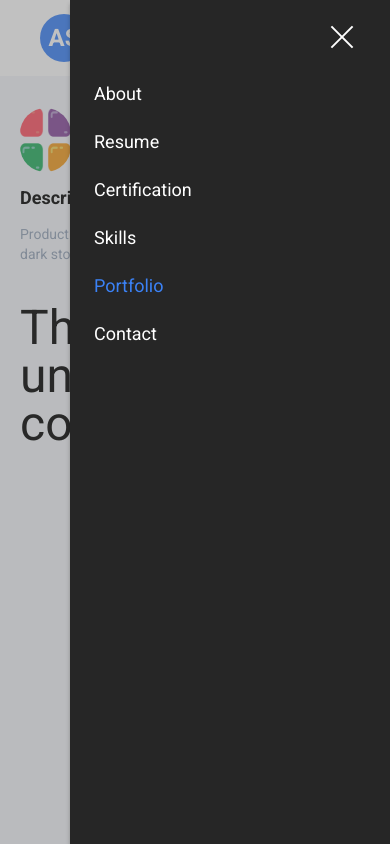
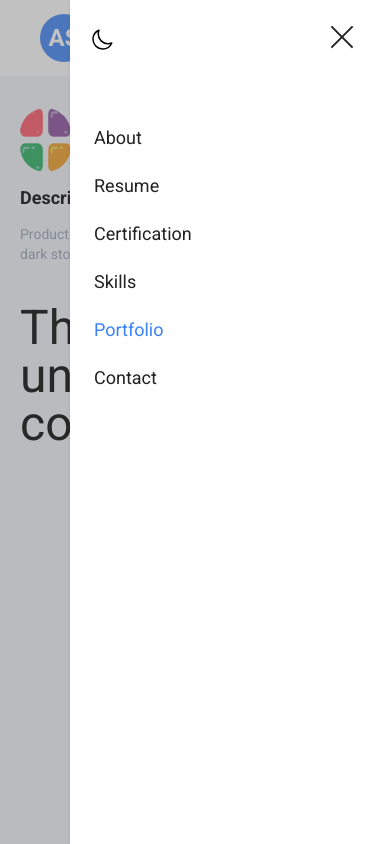
Before and after one commit to ovi100/ovi100.github.io, a Next.js app: page /project/1 in a window 390 px wide. Both pictures are taken after a click on the element 342 px from the left and 38 px from the top of the page. Shown: the top 844 px of the page. Built offline with nearby package versions, Linux system fonts and the light colour scheme.

Commit message:
[UPDATE]: theme toggle mode added to navbar

```diff
--- a/app/components/Navbar.jsx
+++ b/app/components/Navbar.jsx
@@ -6,7 +6,7 @@ import { Link } from "react-scroll";
 import SideNav from "./SideNav";
 
 const Navbar = () => {
-  const [theme, setTheme] = useState('light');
+  const [theme, setTheme] = useState("light");
   const [sticky, setSticky] = useState(false);
   const [open, setOpen] = useCycle(false, true);
 
@@ -27,9 +27,12 @@ const Navbar = () => {
 
   useEffect(() => {
     // Check system theme preference
-    const systemTheme = window.matchMedia('(prefers-color-scheme: dark)').matches ? 'dark' : 'light';
-    setTheme(localStorage.getItem('theme') || systemTheme);
-    document.documentElement.classList.toggle('dark', theme === 'dark');
+    const systemTheme = window.matchMedia("(prefers-color-scheme: dark)")
+      .matches
+      ? "dark"
+      : "light";
+    setTheme(localStorage.getItem("theme") || systemTheme);
+    document.documentElement.classList.toggle("dark", theme === "dark");
   }, [theme]);
 
   const toggleOpen = () => {
@@ -38,17 +41,18 @@ const Navbar = () => {
   };
 
   const toggleTheme = () => {
-    const newTheme = theme === 'light' ? 'dark' : 'light';
+    const newTheme = theme === "light" ? "dark" : "light";
     setTheme(newTheme);
-    localStorage.setItem('theme', newTheme);
-    document.documentElement.classList.toggle('dark', newTheme === 'dark');
+    localStorage.setItem("theme", newTheme);
+    document.documentElement.classList.toggle("dark", newTheme === "dark");
   };
 
   return (
     <>
       <div
-        className={`navbar w-full bg-white dark:bg-theme z-10 flex items-center justify-between px-10 py-3.5 ${sticky ? "fixed top-0 shadow-[0_0_10px_0_rgba(0,0,0,.8)]" : ""
-          }`}
+        className={`navbar w-full bg-white dark:bg-theme z-10 flex items-center justify-between px-10 py-3.5 ${
+          sticky ? "fixed top-0 shadow-[0_0_10px_0_rgba(0,0,0,.8)]" : ""
+        }`}
       >
         <a className="logo flex items-center" href="/">
           <div className="letters bg-blue-500 w-12 h-12 rounded-full text-white text-2xl font-bold flex items-center justify-center">
@@ -77,13 +81,35 @@ const Navbar = () => {
             ))}
             <li>
               <button onClick={() => toggleTheme()}>
-                {theme === 'dark' ? (
-                  <svg xmlns="http://www.w3.org/2000/svg" fill="none" viewBox="0 0 24 24" strokeWidth={1.5} stroke="currentColor" className="w-6 h-6 text-white">
-                    <path strokeLinecap="round" strokeLinejoin="round" d="M12 3v2.25m6.364.386-1.591 1.591M21 12h-2.25m-.386 6.364-1.591-1.591M12 18.75V21m-4.773-4.227-1.591 1.591M5.25 12H3m4.227-4.773L5.636 5.636M15.75 12a3.75 3.75 0 1 1-7.5 0 3.75 3.75 0 0 1 7.5 0Z" />
+                {theme === "dark" ? (
+                  <svg
+                    xmlns="http://www.w3.org/2000/svg"
+                    fill="none"
+                    viewBox="0 0 24 24"
+                    strokeWidth={1.5}
+                    stroke="currentColor"
+                    className="w-6 h-6 text-white"
+                  >
+                    <path
+                      strokeLinecap="round"
+                      strokeLinejoin="round"
+                      d="M12 3v2.25m6.364.386-1.591 1.591M21 12h-2.25m-.386 6.364-1.591-1.591M12 18.75V21m-4.773-4.227-1.591 1.591M5.25 12H3m4.227-4.773L5.636 5.636M15.75 12a3.75 3.75 0 1 1-7.5 0 3.75 3.75 0 0 1 7.5 0Z"
+                    />
                   </svg>
                 ) : (
-                  <svg xmlns="http://www.w3.org/2000/svg" fill="none" viewBox="0 0 24 24" strokeWidth={1.5} stroke="currentColor" className="w-6 h-6 text-black">
-                    <path strokeLinecap="round" strokeLinejoin="round" d="M21.752 15.002A9.72 9.72 0 0 1 18 15.75c-5.385 0-9.75-4.365-9.75-9.75 0-1.33.266-2.597.748-3.752A9.753 9.753 0 0 0 3 11.25C3 16.635 7.365 21 12.75 21a9.753 9.753 0 0 0 9.002-5.998Z" />
+                  <svg
+                    xmlns="http://www.w3.org/2000/svg"
+                    fill="none"
+                    viewBox="0 0 24 24"
+                    strokeWidth={1.5}
+                    stroke="currentColor"
+                    className="w-6 h-6 text-black"
+                  >
+                    <path
+                      strokeLinecap="round"
+                      strokeLinejoin="round"
+                      d="M21.752 15.002A9.72 9.72 0 0 1 18 15.75c-5.385 0-9.75-4.365-9.75-9.75 0-1.33.266-2.597.748-3.752A9.753 9.753 0 0 0 3 11.25C3 16.635 7.365 21 12.75 21a9.753 9.753 0 0 0 9.002-5.998Z"
+                    />
                   </svg>
                 )}
               </button>
@@ -91,25 +117,31 @@ const Navbar = () => {
           </ul>
         </div>
         <div
-          className={`menu-icon cursor-pointer select-none absolute right-7 md:hidden ${sticky ? "z-20" : "z-50"
-            }`}
+          className={`menu-icon cursor-pointer select-none absolute right-7 md:hidden ${
+            sticky ? "z-20" : "z-50"
+          }`}
           onClick={toggleOpen}
         >
           <motion.span
             animate={{ rotate: open ? 45 : 0, y: open ? 6 : 0 }}
-            className="block bg-white w-[30px] h-0.5 m-[5px]"
+            className="block bg-theme dark:bg-white w-[30px] h-0.5 m-[5px]"
           />
           <motion.span
             animate={{ opacity: open ? 0 : 1 }}
-            className="block bg-white w-[30px] h-0.5 m-[5px]"
+            className="block bg-theme dark:bg-white w-[30px] h-0.5 m-[5px]"
           />
           <motion.span
             animate={{ rotate: open ? -45 : 0, y: open ? -8 : 0 }}
-            className="block bg-white w-[30px] h-0.5 m-[5px]"
+            className="block bg-theme dark:bg-white w-[30px] h-0.5 m-[5px]"
           />
         </div>
       </div>
-      <SideNav open={open} toggleOpen={toggleOpen} />
+      <SideNav
+        open={open}
+        toggleOpen={toggleOpen}
+        theme={theme}
+        toggleTheme={toggleTheme}
+      />
     </>
   );
 };
--- a/app/components/SideNav.jsx
+++ b/app/components/SideNav.jsx
@@ -2,7 +2,7 @@ import { motion } from "framer-motion";
 import { useEffect, useRef, useState } from "react";
 import { Link } from "react-scroll";
 
-const SideNav = ({ open, toggleOpen }) => {
+const SideNav = ({ open, toggleOpen, theme, toggleTheme }) => {
   const [sticky, setSticky] = useState(false);
   const containerRef = useRef(null);
   const pages = [
@@ -49,33 +49,71 @@ const SideNav = ({ open, toggleOpen }) => {
   return (
     <>
       <motion.div
-        className={`sidebar bg-[#262626] w-80 fixed top-0 h-screen shadow-[0_4px_4px_rgba(0,0,0,0.25)] md:hidden ${!open ? "-right-full" : "right-0"
-          } z-30 ease-in-out duration-300 px-3 py-2`}
+        className={`sidebar bg-white dark:bg-[#262626] w-80 fixed top-0 h-screen shadow dark:shadow-[0_4px_4px_rgba(0,0,0,0.25)] md:hidden ${
+          !open ? "-right-full" : "right-0"
+        } z-30 ease-in-out duration-300 px-3 py-2`}
         initial={false}
         animate={open ? "open" : "closed"}
         ref={containerRef}
       >
+        <button
+          className="theme-toggle ml-2 cursor-pointer block mt-5"
+          onClick={() => toggleTheme()}
+        >
+          {theme === "dark" ? (
+            <svg
+              xmlns="http://www.w3.org/2000/svg"
+              fill="none"
+              viewBox="0 0 24 24"
+              strokeWidth={1.5}
+              stroke="currentColor"
+              className="w-8 h-8 text-theme dark:text-white"
+            >
+              <path
+                strokeLinecap="round"
+                strokeLinejoin="round"
+                d="M12 3v2.25m6.364.386-1.591 1.591M21 12h-2.25m-.386 6.364-1.591-1.591M12 18.75V21m-4.773-4.227-1.591 1.591M5.25 12H3m4.227-4.773L5.636 5.636M15.75 12a3.75 3.75 0 1 1-7.5 0 3.75 3.75 0 0 1 7.5 0Z"
+              />
+            </svg>
+          ) : (
+            <svg
+              xmlns="http://www.w3.org/2000/svg"
+              fill="none"
+              viewBox="0 0 24 24"
+              strokeWidth={1.5}
+              stroke="currentColor"
+              className="w-6 h-6 text-black"
+            >
+              <path
+                strokeLinecap="round"
+                strokeLinejoin="round"
+                d="M21.752 15.002A9.72 9.72 0 0 1 18 15.75c-5.385 0-9.75-4.365-9.75-9.75 0-1.33.266-2.597.748-3.752A9.753 9.753 0 0 0 3 11.25C3 16.635 7.365 21 12.75 21a9.753 9.753 0 0 0 9.002-5.998Z"
+              />
+            </svg>
+          )}
+        </button>
         <div
-          className={`menu-icon cursor-pointer select-none absolute top-8 right-7 z-50 md:hidden ${!sticky ? "hidden" : ""
-            }`}
+          className={`menu-icon cursor-pointer select-none absolute top-8 right-7 z-50 md:hidden ${
+            !sticky ? "hidden" : ""
+          }`}
           onClick={toggleOpen}
         >
           <motion.span
             animate={{ rotate: open ? 45 : 0, y: open ? 6 : 0 }}
-            className="block bg-white w-[30px] h-0.5 m-[5px]"
+            className="block bg-theme dark:bg-white w-[30px] h-0.5 m-[5px]"
           />
           <motion.span
             animate={{ opacity: open ? 0 : 1 }}
-            className="block bg-white w-[30px] h-0.5 m-[5px]"
+            className="block bg-theme dark:bg-white w-[30px] h-0.5 m-[5px]"
           />
           <motion.span
             animate={{ rotate: open ? -45 : 0, y: open ? -8 : 0 }}
-            className="block bg-white w-[30px] h-0.5 m-[5px]"
+            className="block bg-theme dark:bg-white w-[30px] h-0.5 m-[5px]"
           />
         </div>
         <div className="menu mt-10 p-3">
           <motion.ul variants={ulVariants} className="links">
-            {pages.map((navItem, index) => (
+            {pages.map((navItem) => (
               <motion.li
                 key={navItem}
                 variants={liVariants}
@@ -83,7 +121,7 @@ const SideNav = ({ open, toggleOpen }) => {
                 whileTap={{ scale: 0.95 }}
               >
                 <Link
-                  className="text-white text-lg capitalize cursor-pointer block mt-5"
+                  className="text-theme dark:text-white text-lg capitalize cursor-pointer block mt-5"
                   activeClass="!text-active"
                   to={navItem}
                   spy={true}
@@ -98,10 +136,11 @@ const SideNav = ({ open, toggleOpen }) => {
         </div>
       </motion.div>
       <div
-        className={`sidebar-overlay bg-[rgba(101,101,101,0.4)] w-full h-full fixed inset-0 z-20 ease-in-out duration-300 ${!open
+        className={`sidebar-overlay bg-[rgba(101,101,101,0.4)] w-full h-full fixed inset-0 z-20 ease-in-out duration-300 ${
+          !open
             ? "-right-full opacity-0 invisible"
             : "right-0 opacity-100 visible"
-          }`}
+        }`}
         onClick={toggleOpen}
       ></div>
     </>
```
